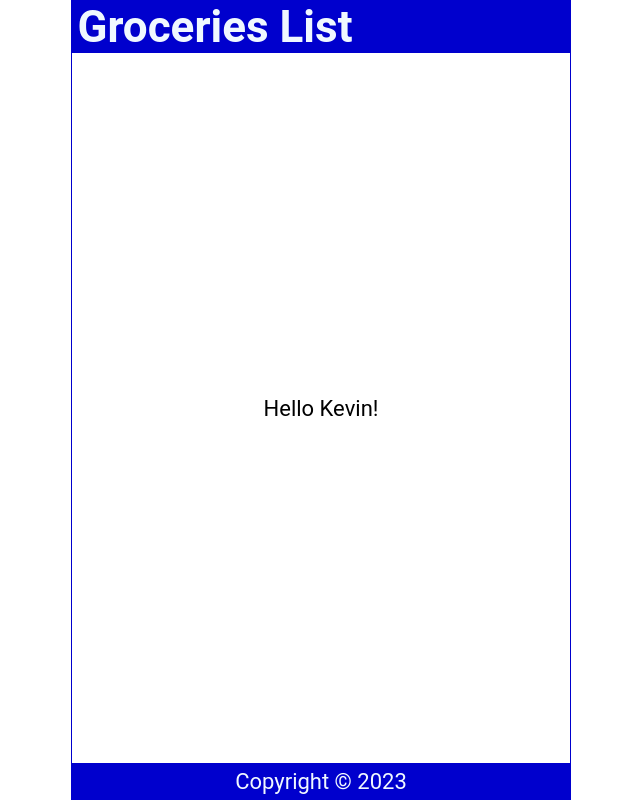
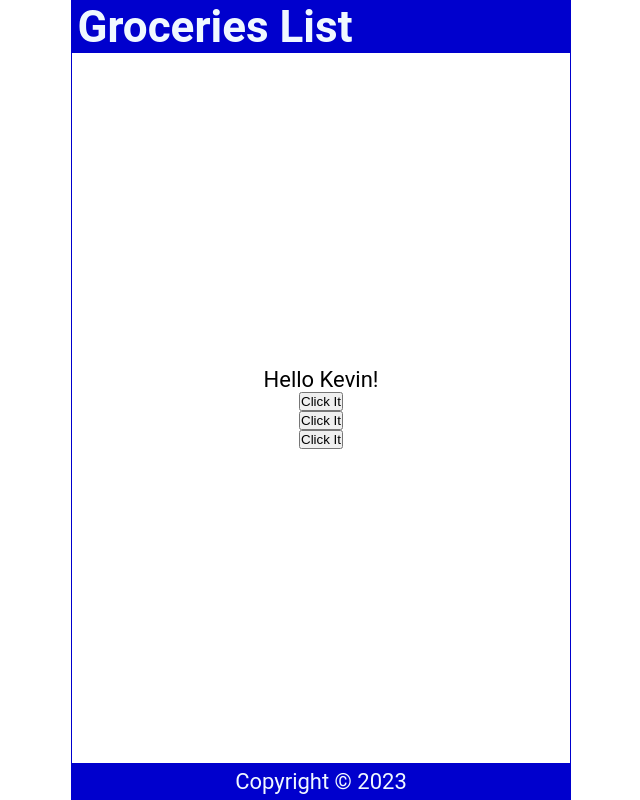
Before and after one commit to buithutruc/ReactTutorial, a React (Create React App) app: page / in a window 1280 px wide. Shown: the whole page, without its empty margins (319-959 px from the left). Built offline with nearby package versions, Linux system fonts and the light colour scheme.

Commit message:
practiced react click events

```diff
--- a/src/Content.js
+++ b/src/Content.js
@@ -7,9 +7,24 @@
     return names[int];
   };
 
+  const handleClick = () => {
+    console.log("You clicked it");
+  };
+
+  const handleClick2 = (name) => {
+    console.log(`${name} was clicked`);
+  };
+
+  const handleClick3 = (e) => {
+    console.log(e.target.innerText);
+  };
+
   return (
     <main>
-      <p>Hello {handleNameChange()}!</p>
+      <p onDoubleClick={handleClick}>Hello {handleNameChange()}!</p>
+      <button onClick={handleClick}>Click It</button>
+      <button onClick={() => handleClick2("Truc")}>Click It</button>
+      <button onClick={(e) => handleClick3(e)}>Click It</button>
     </main>
   );
 };
```
